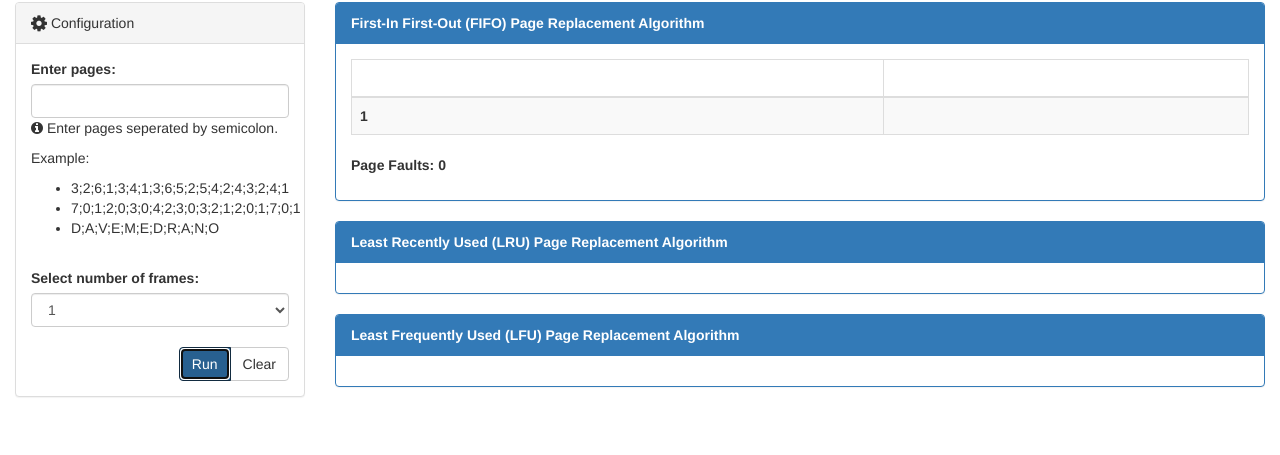
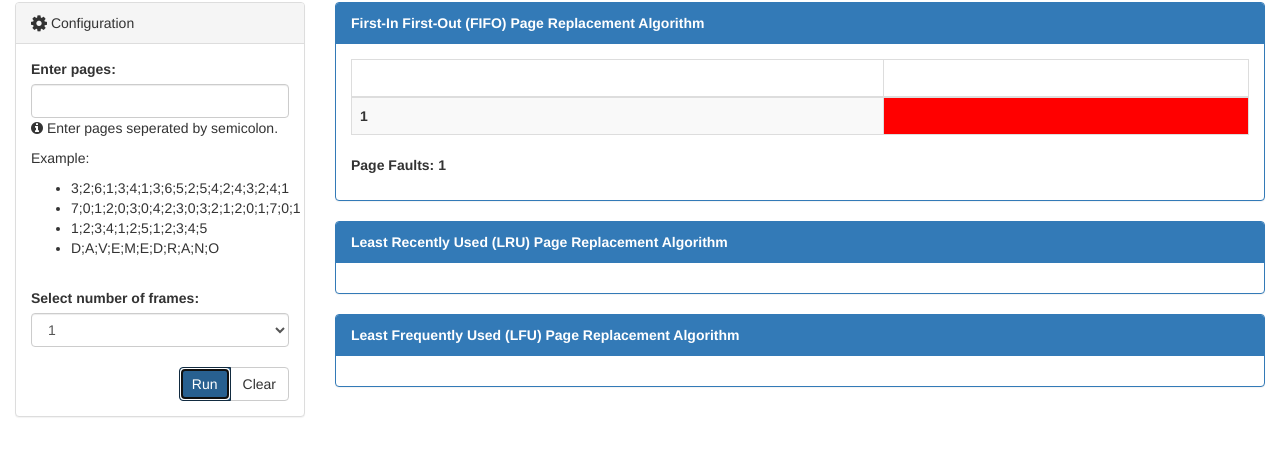
Before and after one commit to evadonardem/os_page_replacement_algorithms, a plain HTML site: page index.html in a window 1280 px wide. Both pictures are taken after a click on the button "Run". Shown: the part 97-552 px from the top of the page. Drawn offline with Linux system fonts and the light colour scheme.

Commit message:
Fixed FIFO fault count. Included page-fault count when frame is empty.

```diff
--- a/index.html
+++ b/index.html
@@ -31,6 +31,7 @@
 						<ul>
 							<li>3;2;6;1;3;4;1;3;6;5;2;5;4;2;4;3;2;4;1</li>
 							<li>7;0;1;2;0;3;0;4;2;3;0;3;2;1;2;0;1;7;0;1</li>
+							<li>1;2;3;4;1;2;5;1;2;3;4;5</li>
 							<li>D;A;V;E;M;E;D;R;A;N;O</li>
 						</ul>
 						<br>
@@ -147,6 +148,8 @@
 
 						if(frame[0]==null) {
 							frames[j][0] = matrix[j][i][0] = page;
+							matrix[j][i][1] = true;
+							this.page_faults += 1;
 							continue loop_pages;
 						}
 
```
